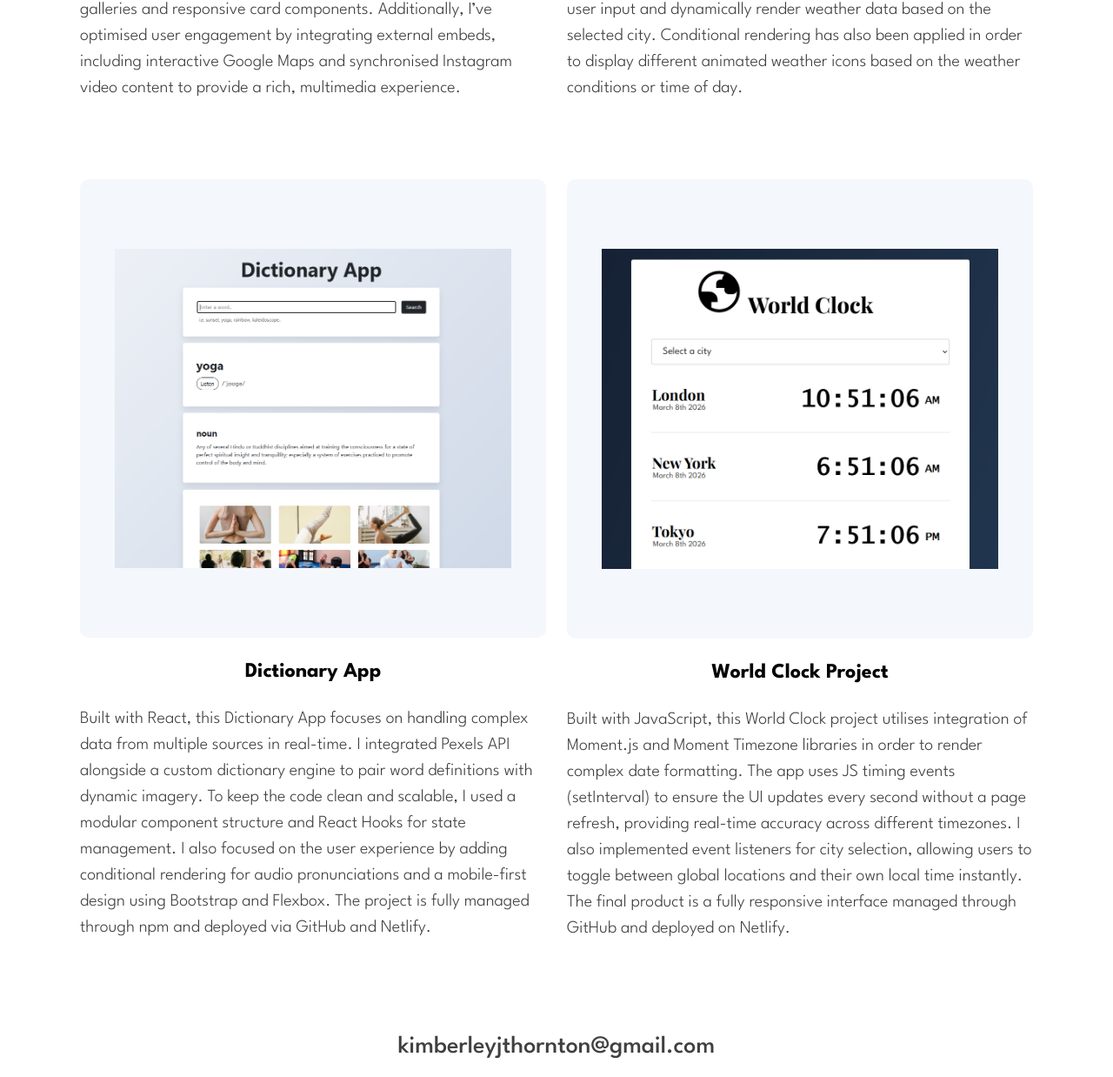
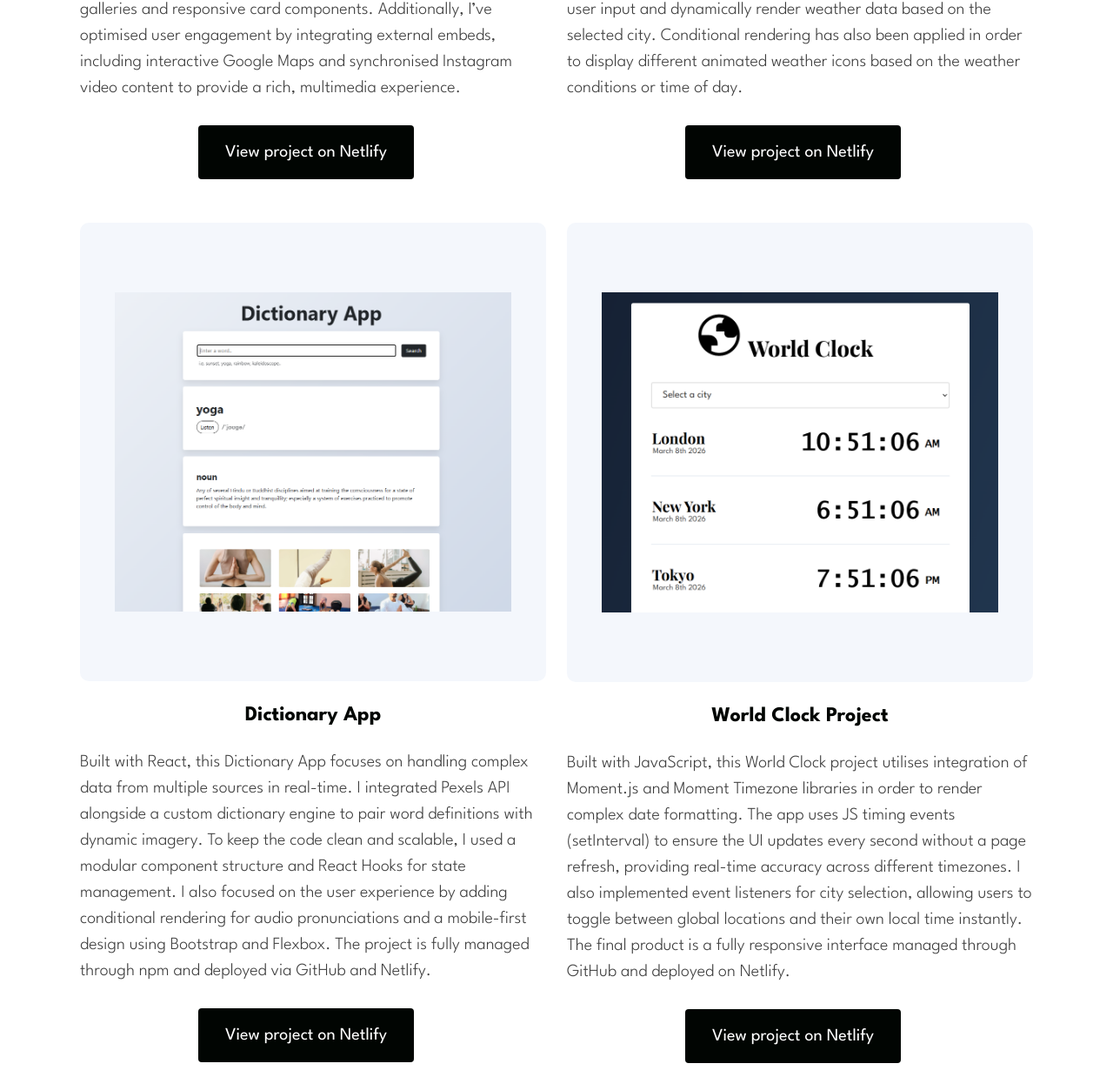
Before and after one commit to kimberleyjthornton-debug/kimberley-thornton-portfolio, a plain HTML site: page projects.html in a window 1280 px wide. Shown: the part 1221-2459 px from the top of the page at 87% size. Drawn offline with nearby package versions, Linux system fonts and the light colour scheme; a web font is replaced by a local one.

Commit message:
Buttons with external navigation to hosted projects on Netlify Added

```diff
--- a/projects.html
+++ b/projects.html
@@ -92,9 +92,13 @@
                 class="img-fluid project-image" id="travel-project" alt="Travel Project" title="Travel Project"
               />
               <h2 class="project-group-headers">Travel Project</h2>
-              <p class="project-description content mt-4">
+              <p class="project-description content mt-4 mb-2">
                 This fully responsive travel landing page utilises a mobile-first design approach, leveraging CSS Media Queries to ensure a seamless cross-platform experience across mobile, tablet, and desktop devices. The site architecture employs a hybrid of CSS Grid and Flexbox to manage complex layouts—including image galleries and responsive card components. Additionally, I’ve optimised user engagement by integrating external embeds, including interactive Google Maps and synchronised Instagram video content to provide a rich, multimedia experience.
             </div>
+            <div class="view-netlify-btn d-flex justify-content-center me-3">
+              <a href="https://travel-project-kjt.netlify.app/" target="_blank"class="btn button-branding" alt="View project on Netlify" title="View project on Netlify"
+                >View project on Netlify</a>
+              </div>
           </div>
           <div class="col-md-6">
             <div class="project-group">
@@ -103,10 +107,14 @@
                 class="img-fluid project-image" alt="React Weather App" title="React Weather App"
               />
               <h2 class="project-group-headers">React Weather App</h2>
-              <p class="project-description content mt-4">
+              <p class="project-description content mt-4 mb-2">
                 Built with React, this application leverages asynchronous API integration and complex JSON parsing in order to deliver real-time weather updates and a dynamic 5 day weather forecast. The app is organised into reusable components (Search Bar, Current Weather, Forecast, etc) and utilises State Management to handle user input and dynamically render weather data based on the selected city. Conditional rendering has also been applied in order to display different animated weather icons based on the weather conditions or time of day.
               </p>
             </div>
+            <div class="view-netlify-btn d-flex justify-content-center me-3">
+              <a href="https://my-react-weather-app-kjt.netlify.app/" target="_blank"class="btn button-branding" alt="View project on Netlify" title="View project on Netlify"
+                >View project on Netlify</a>
+              </div>
           </div>
           <div class="container">
             <div class="row">
@@ -116,9 +124,13 @@
                     src="images/dictionary.app.png"
                     class="img-fluid project-image" id="dictionary-project" alt="Dictionary App" title="Dictionary App"/>
                   <h2 class="project-group-headers">Dictionary App</h2>
-                  <p class="project-description content mt-4">
+                  <p class="project-description content mt-4 mb-2">
                      Built with React, this Dictionary App focuses on handling complex data from multiple sources in real-time. I integrated Pexels API alongside a custom dictionary engine to pair word definitions with dynamic imagery. To keep the code clean and scalable, I used a modular component structure and React Hooks for state management. I also focused on the user experience by adding conditional rendering for audio pronunciations and a mobile-first design using Bootstrap and Flexbox. The project is fully managed through npm and deployed via GitHub and Netlify.
                   </p>
+                  <div class="view-netlify-btn d-flex justify-content-center me-3">
+              <a href="https://dictionary-app-kjt.netlify.app/" target="_blank" class="btn button-branding" alt="View project on Netlify" title="View project on Netlify"
+                >View project on Netlify</a>
+              </div>
                 </div>
               </div>
               <div class="col-md-6">
@@ -127,9 +139,13 @@
                     src="images/world-clock.png"
                     class="img-fluid project-image" id="world-clock-project" alt="World Clock Project" title="World Clock Project"/>
                   <h2 class="project-group-headers">World Clock Project</h2>
-                  <p class="project-description content mt-4">
+                  <p class="project-description content mt-4 mb-2">
                     Built with JavaScript, this World Clock project utilises integration of Moment.js and Moment Timezone libraries in order to render complex date formatting. The app uses JS timing events (setInterval) to ensure the UI updates every second without a page refresh, providing real-time accuracy across different timezones. I also implemented event listeners for city selection, allowing users to toggle between global locations and their own local time instantly. The final product is a fully responsive interface managed through GitHub and deployed on Netlify.
                   </p>
+                  <div class="view-netlify-btn d-flex justify-content-center me-3">
+              <a href="https://world-clock-by-kjt.netlify.app/" target="_blank" class="btn button-branding" alt="View project on Netlify" title="View project on Netlify"
+                >View project on Netlify</a>
+              </div>
                 </div>
               </div>
             </div>
```
